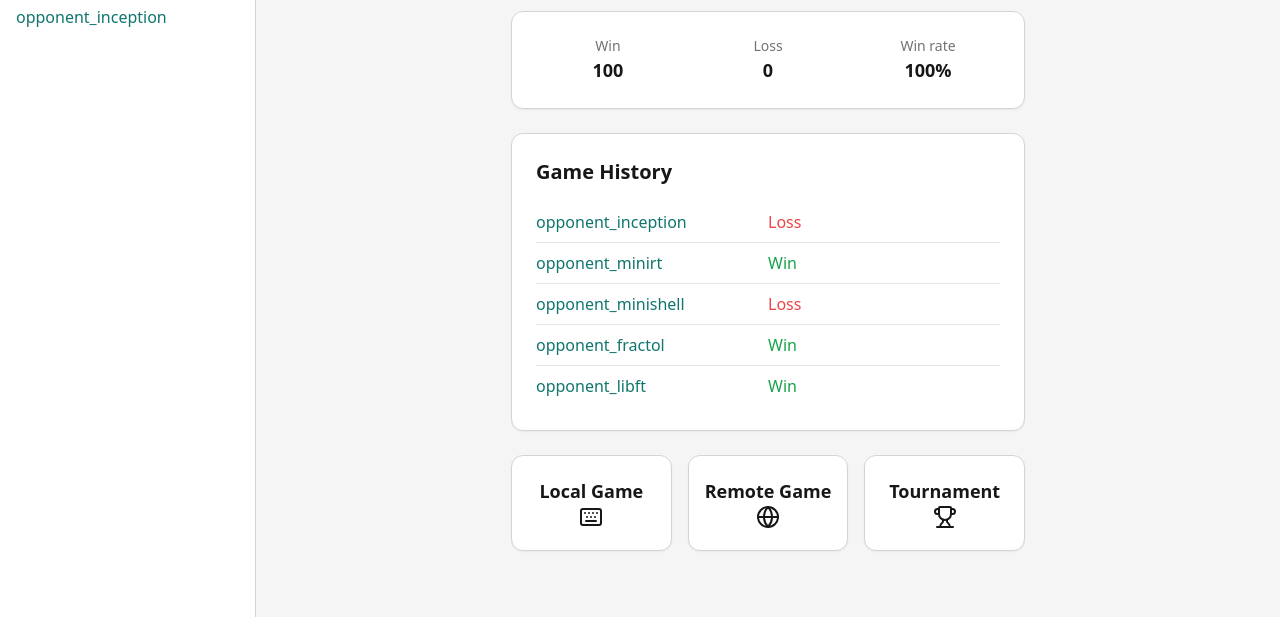
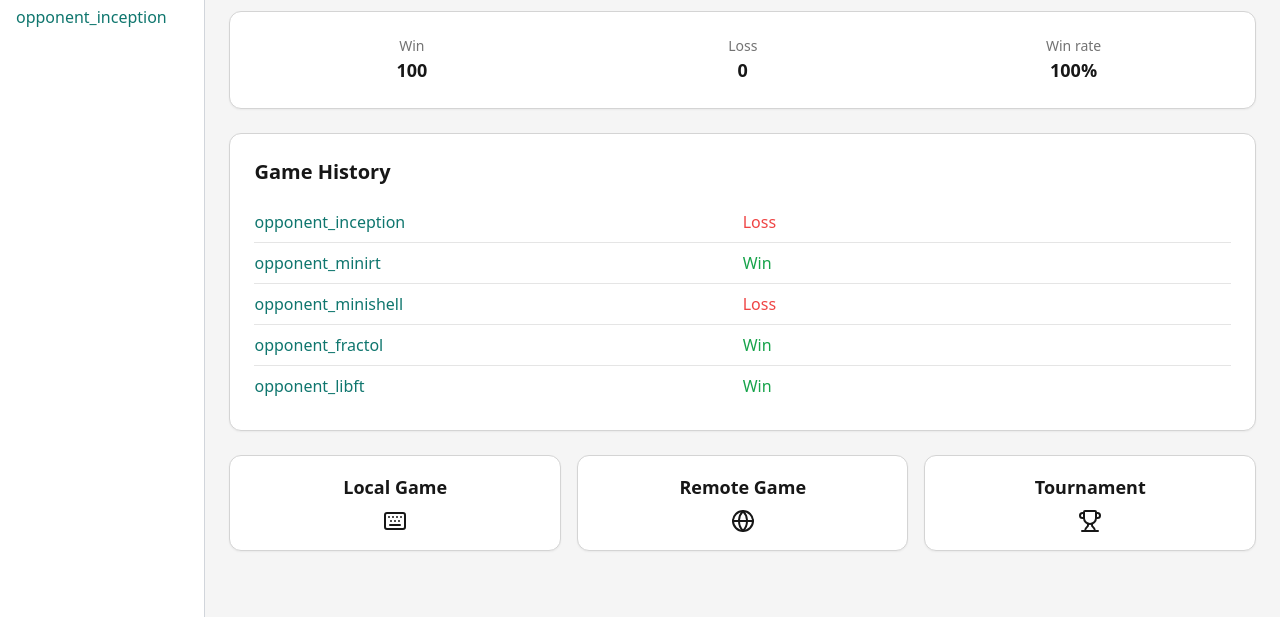
Before and after one commit to gunlnwza/frontend_draft, a website: page src/index.html in a window 1280 px wide. Shown: the part 244-861 px from the top of the page. Drawn offline with nearby package versions, Linux system fonts and the light colour scheme; files that its build step writes are made by us from their sources.

Commit message:
fix: make the main section cover entire screen witdth

```diff
--- a/src/index.html
+++ b/src/index.html
@@ -38,8 +38,8 @@
   </header>
 
   <div class="flex min-h-screen">
-    <!-- friends list, in left column -->
-    <aside class="w-64 bg-white border-r border-gray-300 p-4 space-y-2">
+    <!-- left column friends list -->
+    <aside class="w-60 bg-white border-r border-gray-300 p-4 space-y-2">
       <h2 class="text-lg font-semibold mb-4">Friends List</h2>
       <ul class="space-y-2">
         <li><a href="#" class="text-teal-700 hover:underline">opponent_libft</a></li>
@@ -50,7 +50,8 @@
       </ul>
     </aside>
 
-    <main class="max-w-2xl mx-auto p-6 space-y-6">
+    <!-- main right side -->
+    <main class="w-full max-w-6xl mx-auto p-6 space-y-6">
       <!-- Avatar + username card -->
       <section class="grid grid-cols-[auto_1fr] gap-6 bg-white border border-neutral-300 rounded-xl shadow-sm p-6">
         <div>
@@ -120,17 +121,17 @@
       </section>
 
       <section class="grid grid-cols-3 gap-4">
-        <div class="flex flex-col items-center justify-center card h-24 text-center p-4 hover:bg-gray-100 transition cursor-pointer">
+        <div class="flex flex-col items-center justify-center card h-24 text-center p-4 space-y-2 hover:bg-gray-100 transition cursor-pointer">
           <p class="font-semibold text-lg">Local Game</p>
           <svg xmlns="http://www.w3.org/2000/svg" width="24" height="24" viewBox="0 0 24 24" fill="none" stroke="currentColor" stroke-width="2" stroke-linecap="round" stroke-linejoin="round" class="lucide lucide-keyboard-icon lucide-keyboard"><path d="M10 8h.01"/><path d="M12 12h.01"/><path d="M14 8h.01"/><path d="M16 12h.01"/><path d="M18 8h.01"/><path d="M6 8h.01"/><path d="M7 16h10"/><path d="M8 12h.01"/><rect width="20" height="16" x="2" y="4" rx="2"/></svg>
         </div>
 
-        <div class="flex flex-col items-center justify-center card h-24 text-center p-4 hover:bg-gray-100 transition cursor-pointer">
+        <div class="flex flex-col items-center justify-center card h-24 text-center p-4 space-y-2 hover:bg-gray-100 transition cursor-pointer">
           <p class="font-semibold text-lg">Remote Game</p>
           <svg xmlns="http://www.w3.org/2000/svg" width="24" height="24" viewBox="0 0 24 24" fill="none" stroke="currentColor" stroke-width="2" stroke-linecap="round" stroke-linejoin="round" class="lucide lucide-globe-icon lucide-globe"><circle cx="12" cy="12" r="10"/><path d="M12 2a14.5 14.5 0 0 0 0 20 14.5 14.5 0 0 0 0-20"/><path d="M2 12h20"/></svg>
         </div>
 
-        <div class="flex flex-col items-center justify-center card h-24 text-center p-4 hover:bg-gray-100 transition cursor-pointer">
+        <div class="flex flex-col items-center justify-center card h-24 text-center p-4 space-y-2 hover:bg-gray-100 transition cursor-pointer">
           <p class="font-semibold text-lg">Tournament</p>
           <svg xmlns="http://www.w3.org/2000/svg" width="24" height="24" viewBox="0 0 24 24" fill="none" stroke="currentColor" stroke-width="2" stroke-linecap="round" stroke-linejoin="round" class="lucide lucide-trophy-icon lucide-trophy"><path d="M10 14.66v1.626a2 2 0 0 1-.976 1.696A5 5 0 0 0 7 21.978"/><path d="M14 14.66v1.626a2 2 0 0 0 .976 1.696A5 5 0 0 1 17 21.978"/><path d="M18 9h1.5a1 1 0 0 0 0-5H18"/><path d="M4 22h16"/><path d="M6 9a6 6 0 0 0 12 0V3a1 1 0 0 0-1-1H7a1 1 0 0 0-1 1z"/><path d="M6 9H4.5a1 1 0 0 1 0-5H6"/></svg>
         </div>
@@ -140,21 +141,6 @@
   </div>
 
 </body>
-<script>
-  const userButton = document.getElementById('userMenuButton');
-  const dropdown = document.getElementById('userDropdown');
-
-  userButton.addEventListener('click', () => {
-    dropdown.classList.toggle('hidden');
-  });
-
-  // Optional: hide dropdown when clicking outside
-  document.addEventListener('click', (e) => {
-    if (!userButton.contains(e.target) && !dropdown.contains(e.target)) {
-      dropdown.classList.add('hidden');
-    }
-  });
-</script>
 </html>
 
 <!--
```
